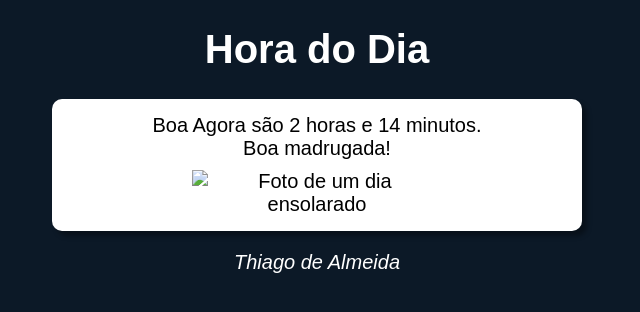
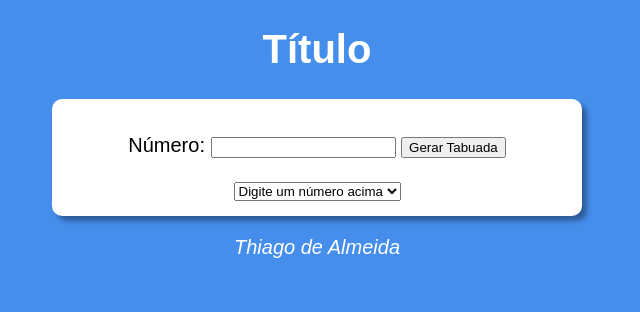
Before and after one commit to thiagoalmeidafernandes/Estudos, a plain HTML site: page javascript/aula14ex/ex17/index.html in a window 1280 px wide. Shown: the whole page, without its empty margins (323-963 px from the left). Drawn offline with Linux system fonts and the light colour scheme.

Commit message:
Criado exercicio tabuada
Aprendeu a usar o depurador do chrome

```diff
--- a/javascript/aula14ex/ex17/index.html
+++ b/javascript/aula14ex/ex17/index.html
@@ -3,20 +3,22 @@
 <head>
     <meta charset="UTF-8">
     <meta http-equiv="X-UA-Compatible" content="IE=edge">
-    <meta name="viewport" content="width=}, initial-scale=1.0">
+    <meta name="viewport" content="width=device-width, initial-scale=1.0">
     <title>Modelo de Exercício</title>
     <link rel="stylesheet" href="style.css">
 </head>
 <body>
     <header>
-        <h1>Hora do Dia</h1>
+        <h1>Título</h1>
     </header>
     <section>
-        <div id="msg">
-           Aqui vai aparecer a mensagem...
+        <div>
+            <p>Número: <input type="number" name="num" id="stgnumber"> <input type="button" value="Gerar Tabuada" onclick="tabuada()"></p>
         </div>
-        <div id="foto">
-            <img id="imagem" src="imagens/dia.png" alt="Foto de um dia ensolarado">
+        <div>
+            <select name="tabuada" id="seltab">
+                <option>Digite um número acima</option>
+            </select>
         </div>
     </section>
     <footer>
--- a/javascript/aula14ex/ex17/script.js
+++ b/javascript/aula14ex/ex17/script.js
@@ -1,37 +1,21 @@
-var body = window.document.querySelector('body')
-body.addEventListener('load', carregar())
+function tabuada(){
+    let vazio = document.getElementById('stgnumber');//só para verificar se o campo está vazio
+    let num = Number(document.getElementById('stgnumber').value);//Pega o valor do elemento de id="stgnumber" e transforma em número (pois antes era string)
+    let tab = document.getElementById('seltab');//Campo onde vai aparecer a tabuada
 
-function carregar(){
-    var msg = window.document.querySelector('div#msg')
-    var img = window.document.querySelector('img#imagem')
-    var data = new Date()
-    var hora = data.getHours()
-    var mins = data.getMinutes()
-    var secs = data.getSeconds()
+    if (vazio.value.length == 0){//variavel de nome vazio
+        window.alert(`Por favor, digite um número.`);
+    } else {
+        let c = 1;
+        tab.innerHTML = ''//limpa o elemento com id='tab'(select)
+        tab.setAttribute('size', '10');//Cria um atributo size no elemento select de valor 10
+        while (c <= 10) {
+            let option = document.createElement('option');//Cria no documento um elemento option, mas não define onde
+            option.text = `${num} x ${c} = ${num*c}`;
+            option.value = `tab${c}`;//Saber qual foi o item que foi selecionado - não faz sentido no momento
+            tab.appendChild(option);//Define que option vai ser filho do elemento com id="tab"(select)
+            c++;//Incrementa o contador
 
-
-    if (hora < 4) {
-        //Boa madrugada
-        img.src = 'imagens/madrugada.png'
-        document.body.style.background = '#0c1927'
-        msg.innerHTML = `Boa Agora são ${hora} horas e ${mins} minutos.<br>Boa madrugada!`
-
-    } else if (hora < 12) {
-        //Bom dia
-        img.src = 'imagens/dia.png'
-        document.body.style.background = '#4693c9'
-        msg.innerHTML = `Agora são ${hora} horas e ${mins} minutos<br>Bom dia!.`
-
-    } else if (hora < 18) {
-        //Boa tarde
-        img.src = 'imagens/tarde.png'
-        document.body.style.background = '#f6b18f'
-        msg.innerHTML = `Agora são ${hora} horas e ${mins} minutos.Boa Tarde!<br>`
-
-    } else {
-        //Boa noite
-        img.src = 'imagens/noite.png'
-        document.body.style.background = '#234272'
-        msg.innerHTML = `Agora são ${hora} horas e ${mins} minutos.<br>Boa noite!<br>`
+        }
     }
 }
```
